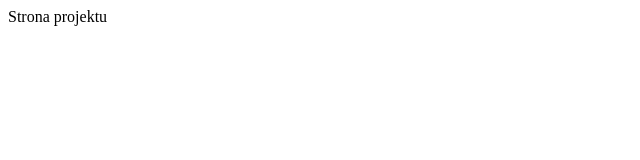
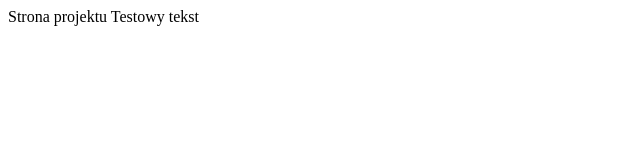
Before and after one commit to atreides-pl/moje-pierwsze-repo, a plain HTML site: page index.html in a window 1280 px wide. Shown: the whole page, without its empty margins (0-640 px from the left). Drawn offline with Linux system fonts and the light colour scheme.

Commit message:
docs: change in index.html

```diff
--- a/index.html
+++ b/index.html
@@ -1 +1,5 @@
 Strona projektu
+
+<body>
+Testowy tekst
+</body>
```
